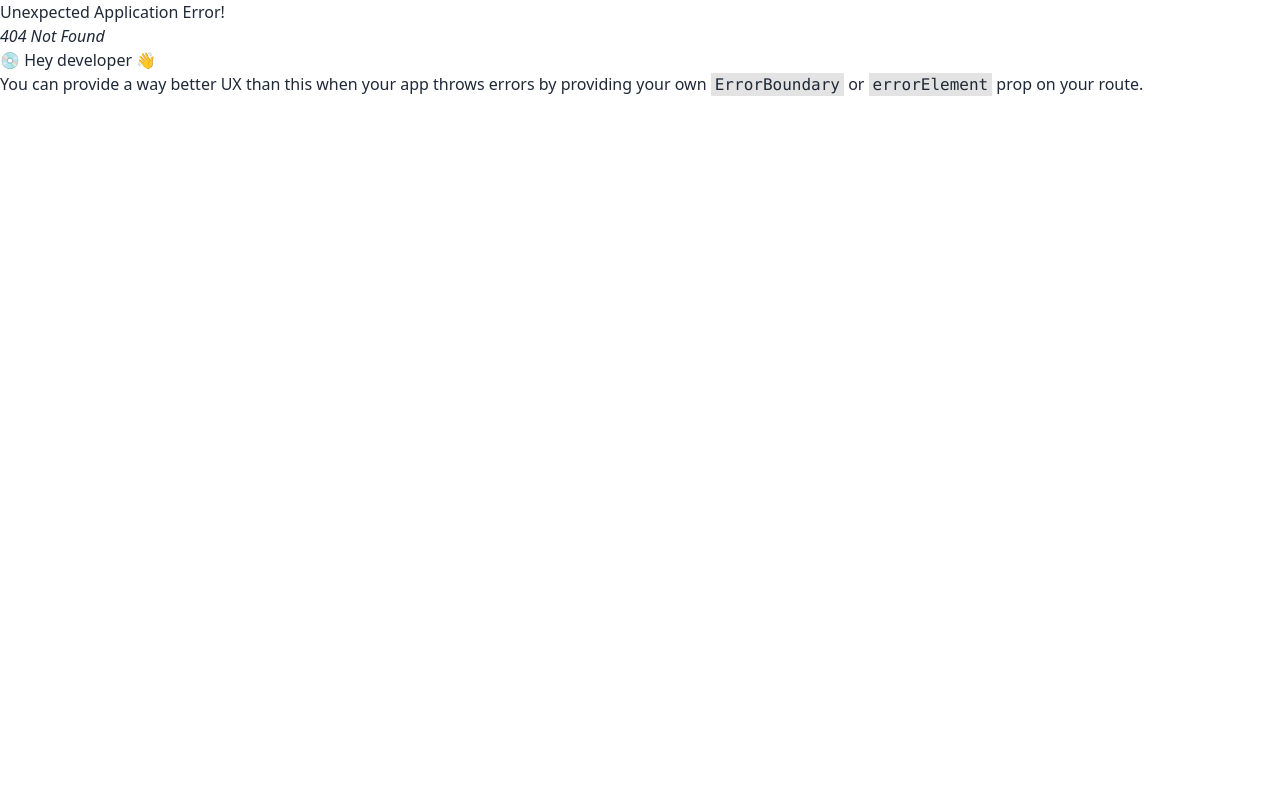
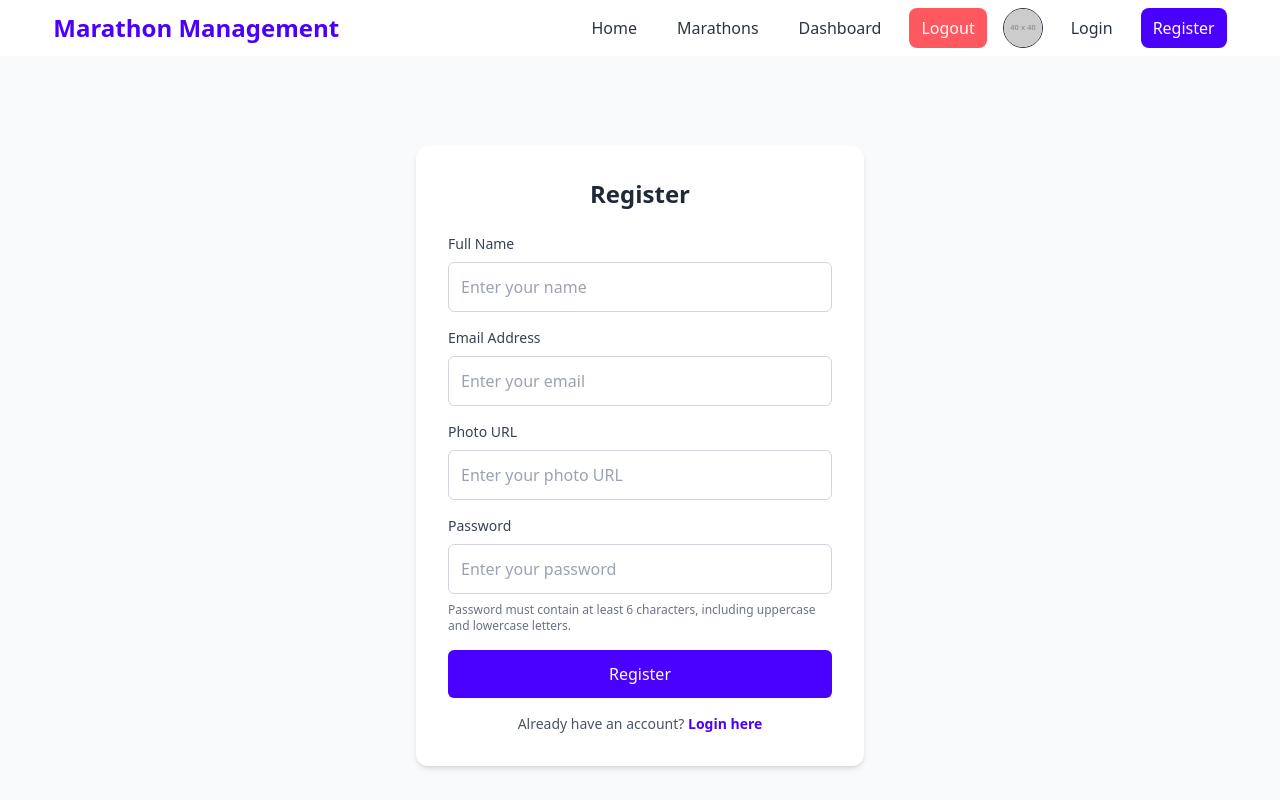
Before and after one commit to Muzahidul-Islam-Zehad/marathon-management, a React (Vite) app: page /register in a window 1280 px wide. Before the commit this address had no page. Shown: the top 800 px of the page. Built offline with nearby package versions, Linux system fonts and the light colour scheme.

Commit message:
firebase initialized

```diff
--- a/package.json
+++ b/package.json
@@ -10,6 +10,7 @@
     "preview": "vite preview"
   },
   "dependencies": {
+    "firebase": "^11.1.0",
     "localforage": "^1.10.0",
     "match-sorter": "^8.0.0",
     "react": "^18.3.1",
--- a/src/Components/Navbar.jsx
+++ b/src/Components/Navbar.jsx
@@ -4,7 +4,7 @@ import { Link, NavLink } from "react-router-dom";
 const Navbar = () => {
   return (
     <nav className="bg-base-100 shadow-md">
-      <div className="container mx-auto flex justify-between items-center px-4 py-2">
+      <div className="w-11/12 mx-auto flex justify-between items-center py-2">
         {/* Logo */}
         <Link to="/" className="text-2xl font-bold text-primary">
           Marathon Management
--- /dev/null
+++ b/src/Firebase/Firebase.init.js
@@ -0,0 +1,21 @@
+// Import the functions you need from the SDKs you need
+import { initializeApp } from "firebase/app";
+import { getAuth } from "firebase/auth";
+// TODO: Add SDKs for Firebase products that you want to use
+// https://firebase.google.com/docs/web/setup#available-libraries
+
+// Your web app's Firebase configuration
+const firebaseConfig = {
+  apiKey: import.meta.env.VITE_apiKey,
+  authDomain: import.meta.env.VITE_authDomain,
+  projectId: import.meta.env.VITE_projectId,
+  storageBucket: import.meta.env.VITE_storageBucket,
+  messagingSenderId: import.meta.env.VITE_messagingSenderId,
+  appId: import.meta.env.VITE_appId,
+};
+
+// Initialize Firebase
+const app = initializeApp(firebaseConfig);
+
+// Initialize Firebase Authentication and get a reference to the service
+export const auth = getAuth(app);
--- /dev/null
+++ b/src/Pages/Login.jsx
@@ -0,0 +1,72 @@
+
+import { Link } from 'react-router-dom';
+
+const LoginPage = () => {
+  const handleLogin = (e) => {
+    e.preventDefault();
+    // Add authentication logic here
+  };
+
+  return (
+    <div className="min-h-screen flex justify-center items-center bg-gray-50">
+      <div className="max-w-md w-full bg-white p-8 rounded-xl shadow-md">
+        <h2 className="text-2xl font-semibold text-center mb-6">Login</h2>
+
+        {/* Login Form */}
+        <form onSubmit={handleLogin} className="space-y-4">
+          <div>
+            <label htmlFor="email" className="block text-sm font-medium text-gray-700">
+              Email Address
+            </label>
+            <input
+              type="email"
+              id="email"
+              required
+              className="w-full p-3 mt-2 border border-gray-300 rounded-md focus:outline-none focus:ring-2 focus:ring-primary"
+              placeholder="Enter your email"
+            />
+          </div>
+          <div>
+            <label htmlFor="password" className="block text-sm font-medium text-gray-700">
+              Password
+            </label>
+            <input
+              type="password"
+              id="password"
+              required
+              className="w-full p-3 mt-2 border border-gray-300 rounded-md focus:outline-none focus:ring-2 focus:ring-primary"
+              placeholder="Enter your password"
+            />
+          </div>
+
+          {/* Login Button */}
+          <button
+            type="submit"
+            className="w-full bg-primary text-white py-3 mt-4 rounded-md hover:bg-primary-dark focus:outline-none"
+          >
+            Log In
+          </button>
+        </form>
+
+        {/* Social Login */}
+        <div className="mt-6 flex justify-center space-x-4">
+          <button className="w-full btn btn-outline btn-primary">Login with Google</button>
+          {/* You can replace Google button with GitHub or both */}
+          {/* <button className="w-full btn btn-outline btn-secondary">Login with GitHub</button> */}
+        </div>
+
+        {/* Register Link */}
+        <div className="mt-4 text-center">
+          <p className="text-sm text-gray-600">
+            Don&apos;t have an account?{' '}
+            <Link to="/register" className="text-primary font-semibold hover:underline">
+              Register here
+            </Link>
+          </p>
+        </div>
+      </div>
+    </div>
+  );
+};
+
+export default LoginPage;
--- /dev/null
+++ b/src/Pages/Marathons.jsx
@@ -0,0 +1,10 @@
+
+const Marathons = () => {
+    return (
+        <div>
+            this is marathons
+        </div>
+    );
+};
+
+export default Marathons;
--- /dev/null
+++ b/src/Pages/Resgister.jsx
@@ -0,0 +1,92 @@
+
+import { Link } from 'react-router-dom';
+
+const RegisterPage = () => {
+  const handleRegister = (e) => {
+    e.preventDefault();
+    // Add registration logic here
+  };
+
+  return (
+    <div className="min-h-screen flex justify-center items-center bg-gray-50">
+      <div className="max-w-md w-full bg-white p-8 rounded-xl shadow-md">
+        <h2 className="text-2xl font-semibold text-center mb-6">Register</h2>
+
+        {/* Registration Form */}
+        <form onSubmit={handleRegister} className="space-y-4">
+          <div>
+            <label htmlFor="name" className="block text-sm font-medium text-gray-700">
+              Full Name
+            </label>
+            <input
+              type="text"
+              id="name"
+              required
+              className="w-full p-3 mt-2 border border-gray-300 rounded-md focus:outline-none focus:ring-2 focus:ring-primary"
+              placeholder="Enter your name"
+            />
+          </div>
+          <div>
+            <label htmlFor="email" className="block text-sm font-medium text-gray-700">
+              Email Address
+            </label>
+            <input
+              type="email"
+              id="email"
+              required
+              className="w-full p-3 mt-2 border border-gray-300 rounded-md focus:outline-none focus:ring-2 focus:ring-primary"
+              placeholder="Enter your email"
+            />
+          </div>
+          <div>
+            <label htmlFor="photoURL" className="block text-sm font-medium text-gray-700">
+              Photo URL
+            </label>
+            <input
+              type="url"
+              id="photoURL"
+              required
+              className="w-full p-3 mt-2 border border-gray-300 rounded-md focus:outline-none focus:ring-2 focus:ring-primary"
+              placeholder="Enter your photo URL"
+            />
+          </div>
+          <div>
+            <label htmlFor="password" className="block text-sm font-medium text-gray-700">
+              Password
+            </label>
+            <input
+              type="password"
+              id="password"
+              required
+              className="w-full p-3 mt-2 border border-gray-300 rounded-md focus:outline-none focus:ring-2 focus:ring-primary"
+              placeholder="Enter your password"
+            />
+            <p className="text-xs text-gray-500 mt-2">
+              Password must contain at least 6 characters, including uppercase and lowercase letters.
+            </p>
+          </div>
+
+          {/* Register Button */}
+          <button
+            type="submit"
+            className="w-full bg-primary text-white py-3 mt-4 rounded-md hover:bg-primary-dark focus:outline-none"
+          >
+            Register
+          </button>
+        </form>
+
+        {/* Login Link */}
+        <div className="mt-4 text-center">
+          <p className="text-sm text-gray-600">
+            Already have an account?{' '}
+            <Link to="/login" className="text-primary font-semibold hover:underline">
+              Login here
+            </Link>
+          </p>
+        </div>
+      </div>
+    </div>
+  );
+};
+
+export default RegisterPage;
--- /dev/null
+++ b/src/Providers/AuthProvider.jsx
@@ -0,0 +1,10 @@
+
+const AuthProvider = () => {
+    return (
+        <div>
+
+        </div>
+    );
+};
+
+export default AuthProvider;
--- /dev/null
+++ b/src/Providers/ContextProvider.jsx
@@ -0,0 +1,10 @@
+
+const ContextProvider = () => {
+    return (
+        <div>
+
+        </div>
+    );
+};
+
+export default ContextProvider;
```
Also changed, not shown: src/routes/router.jsx (+15 -0 lines), 1 other file (tests, documents, lock files or other folders).
